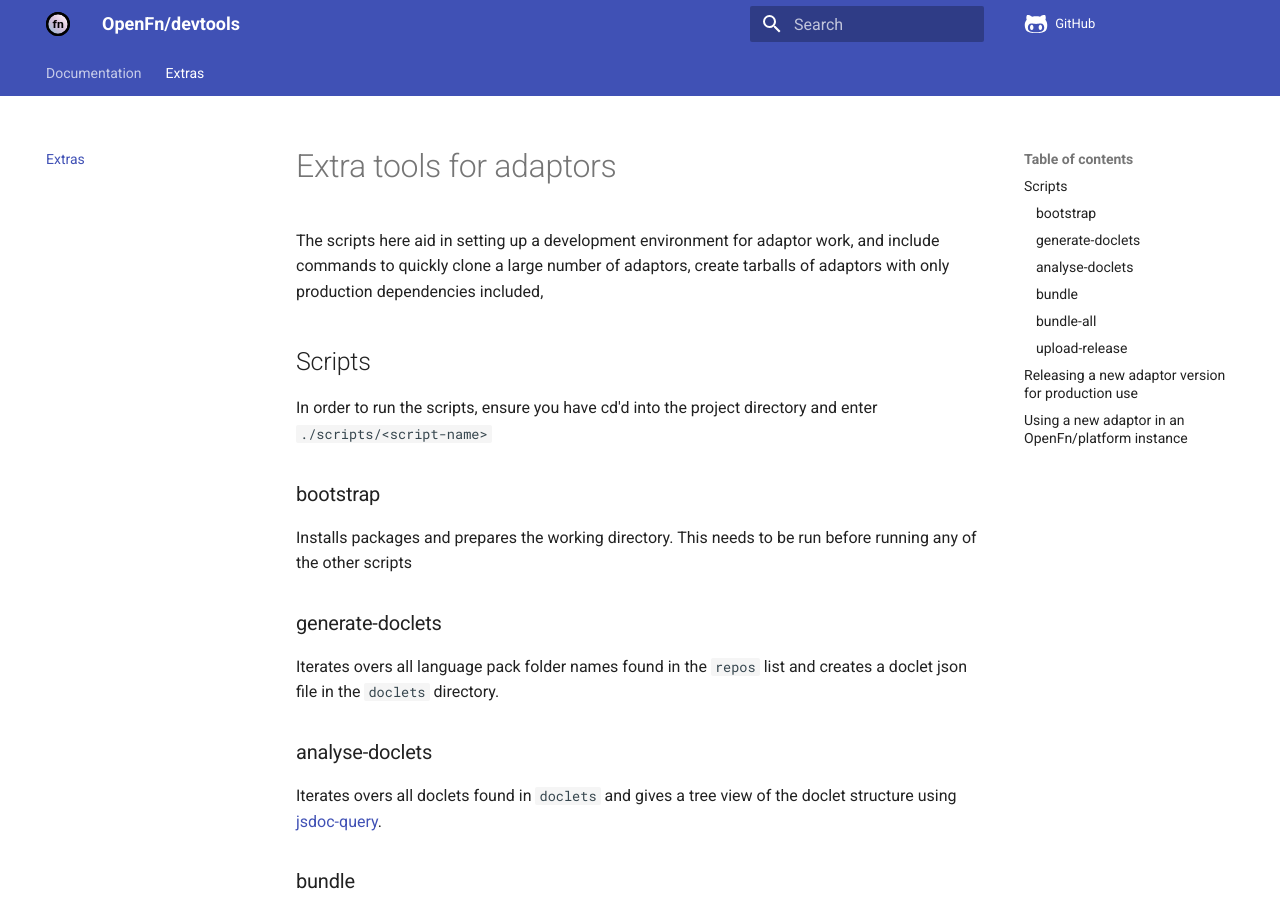
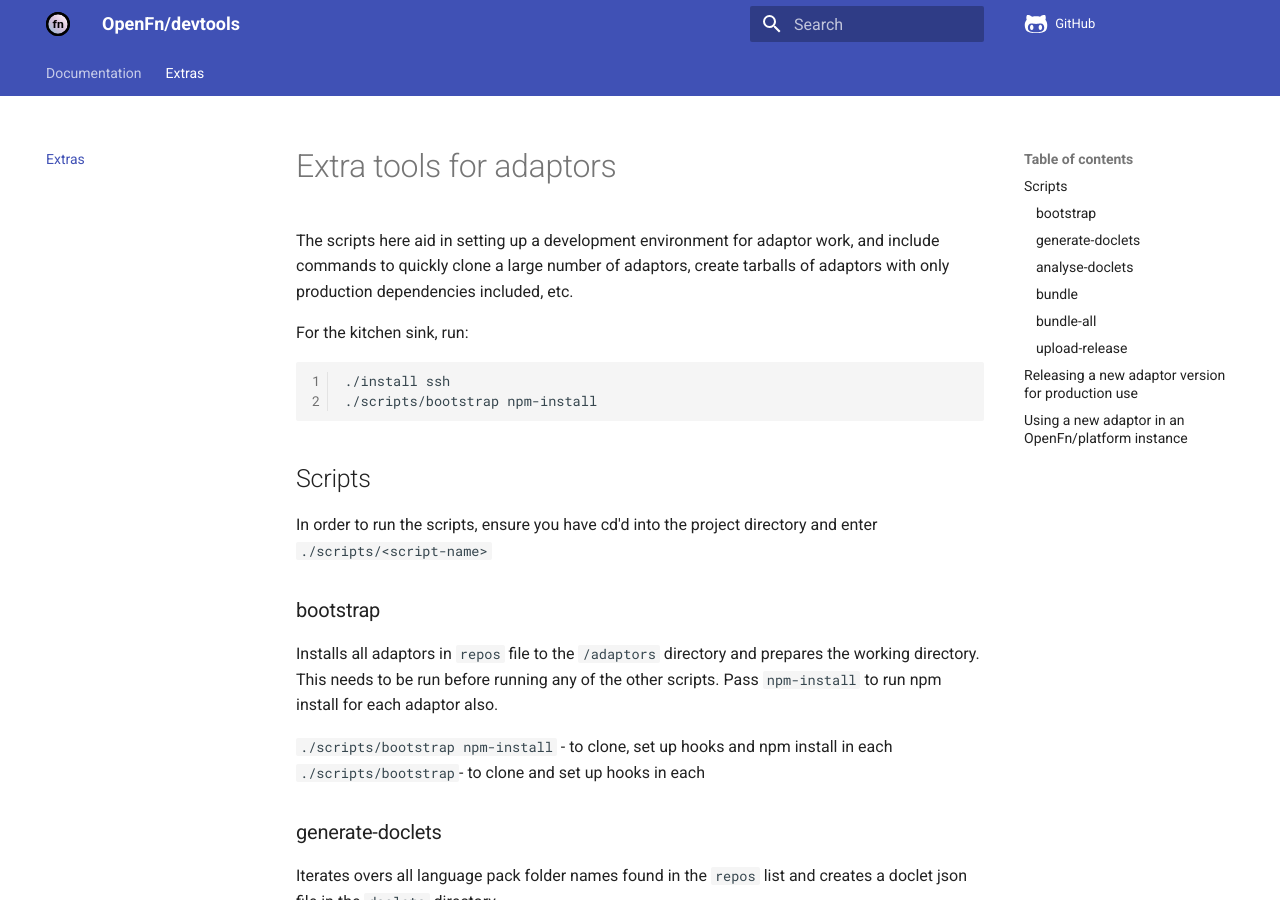
Before and after one commit to OpenFn/devtools, an MkDocs documentation site: the page built from docs/deploying.md, in a window 1280 px wide and 900 px high. Built offline with MkDocs 1.6.1 and Material for MkDocs 9.7.7, drawn with Linux system fonts in a browser that asks for light colours; comment, search, counter and statistics services are not loaded.

Commit message:
docs for bootstrap

````diff
--- a/docs/deploying.md
+++ b/docs/deploying.md
@@ -2,7 +2,14 @@
 
 The scripts here aid in setting up a development environment for adaptor work,
 and include commands to quickly clone a large number of adaptors, create
-tarballs of adaptors with only production dependencies included,
+tarballs of adaptors with only production dependencies included, etc.
+
+For the kitchen sink, run:
+
+```sh
+./install ssh
+./scripts/bootstrap npm-install
+```
 
 ## Scripts
 
@@ -11,8 +18,12 @@ and enter `./scripts/<script-name>`
 
 ### bootstrap
 
-Installs packages and prepares the working directory. This needs to be run
-before running any of the other scripts
+Installs all adaptors in `repos` file to the `/adaptors` directory and prepares
+the working directory. This needs to be run before running any of the other
+scripts. Pass `npm-install` to run npm install for each adaptor also.
+
+`./scripts/bootstrap npm-install` - to clone, set up hooks and npm install in each
+`./scripts/bootstrap`- to clone and set up hooks in each
 
 ### generate-doclets
 
--- a/package.json
+++ b/package.json
@@ -1,6 +1,6 @@
 {
   "name": "@openfn/devtools",
-  "version": "2.0.0",
+  "version": "2.0.1",
   "author": "Open Function Group",
   "license": "LGPL-3.0",
   "dependencies": {
````
Also changed, not shown: 1 other file.
